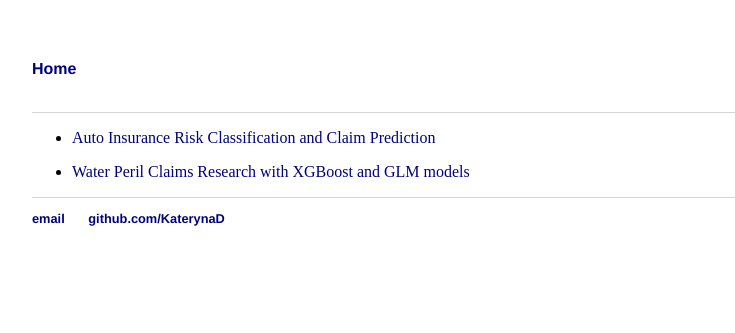
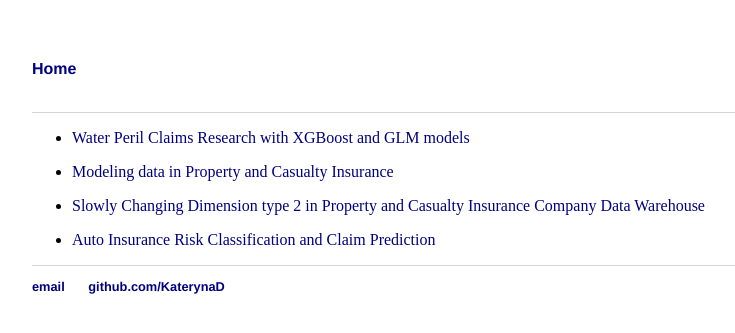
Before and after one commit to KaterynaD/KaterynaD.github.io, a Jekyll site: the page built from index.html, in a window 1280 px wide. Shown: the top 333 px of the page, without its empty margins (160-895 px from the left). Built offline with Jekyll 4.4.1, drawn with Linux system fonts in a browser that asks for light colours.

Commit message:
Update index.html

```diff
--- a/index.html
+++ b/index.html
@@ -4,9 +4,21 @@ title: Kate Drogaieva
 ---
 <div class="blurb">
 	<ul>
+		<li><a href="https://katerynad.github.io/Water%20Peril%20Claims%20Research%20with%20XGBoost%20and%20GLM%20models/Water%20Peril%20Claims%20Research%20with%20XGBoost%20and%20GLM%20models.htm#_Toc48650996">Water Peril Claims Research with XGBoost and GLM models</a></li>
+	</ul>
+
+	<ul>
+		<li><a href="https://katerynad.github.io/Model%20data%20structure%20in%20Property%20and%20Casualty%20Insurance/Model%20data%20structure%20in%20Property%20and%20Casualty%20Insurance.htm">Modeling data in Property and Casualty Insurance</a></li>
+	</ul>
+
+
+	<ul>
+		<li><a href="https://katerynad.github.io/SCD%20type%202%20and%20later%20coming%20changes/SCD%20type%202%20and%20later%20coming%20changes.htm">Slowly Changing Dimension type 2 in Property and Casualty Insurance Company Data Warehouse</a></li>
+	</ul>
+
+
+	<ul>
         		<li><a href="https://katerynad.github.io/Auto%20Insurance%20Risk%20Classification%20and%20Claim%20Prediction/Auto%20Insurance%20Risk%20Classification%20and%20Claim%20Prediction.htm">Auto Insurance Risk Classification and Claim Prediction</a></li>
     	</ul>
-	<ul>
-		<li><a href="https://katerynad.github.io/Water%20Peril%20Claims%20Research%20with%20XGBoost%20and%20GLM%20models/Water%20Peril%20Claims%20Research%20with%20XGBoost%20and%20GLM%20models.htm#_Toc48650996">Water Peril Claims Research with XGBoost and GLM models</a></li>
-	</ul>
+
 </div><!-- /.blurb -->
```
